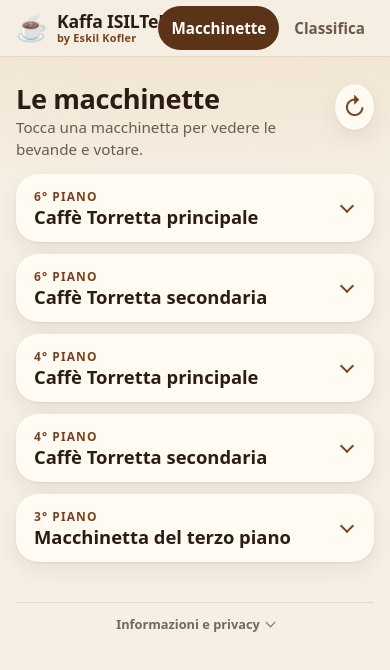
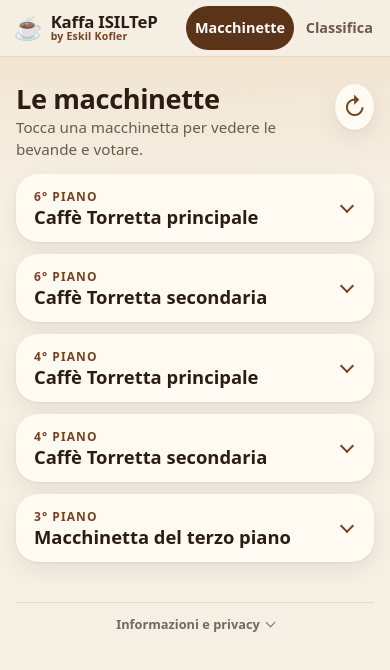
Before and after one commit to EskilKofler/mokatvisor, a website: page index.html in a window 390 px wide. Drawn offline with Linux system fonts and the light colour scheme; no server answers.

Commit message:
Intestazione: il marchio non tocca più i pulsanti (dimensioni in vw e nome con puntini)
Co-Authored-By: Claude Sonnet 5.5 <noreply@anthropic.com>

```diff
--- a/style.css
+++ b/style.css
@@ -54,37 +54,23 @@ h1, h2, h3, p { margin: 0; }
   -webkit-backdrop-filter: blur(12px); backdrop-filter: blur(12px);
 }
 .topbar-in {
-  max-width: 760px; height: 56px; margin: 0 auto; padding: 0 12px 0 16px;
-  display: flex; align-items: center; justify-content: space-between; gap: 8px;
+  max-width: 760px; height: 56px; margin: 0 auto; padding: 0 clamp(6px, 2vw, 12px) 0 clamp(10px, 3.5vw, 16px);
+  display: flex; align-items: center; justify-content: space-between; gap: clamp(3px, 1.5vw, 8px);
 }
-.brand { display: flex; align-items: center; gap: 9px; min-height: 44px; min-width: 0; color: var(--ink); text-decoration: none; white-space: nowrap; }
-.brand-logo { font-size: 1.6rem; line-height: 1; }
-.brand-text { display: flex; flex-direction: column; justify-content: center; line-height: 1.1; min-width: 0; }
-.brand-name { font-size: 1.1rem; font-weight: 800; letter-spacing: -.01em; }
-.brand-by { font-size: .68rem; font-weight: 600; letter-spacing: .02em; color: var(--accent); }
+/* Tutto scala con la larghezza dello schermo (clamp + vw) e il nome può accorciarsi con "…":
+   così il marchio non tocca mai i pulsanti, qualunque sia il carattere del telefono */
+.brand { display: flex; align-items: center; gap: clamp(5px, 2vw, 9px); flex: 1 1 auto; min-width: 0; min-height: 44px; color: var(--ink); text-decoration: none; white-space: nowrap; }
+.brand-logo { flex: none; font-size: clamp(1.2rem, 6vw, 1.6rem); line-height: 1; }
+.brand-text { display: flex; flex-direction: column; justify-content: center; min-width: 0; line-height: 1.1; }
+.brand-name { overflow: hidden; text-overflow: ellipsis; font-size: clamp(.82rem, 4.3vw, 1.1rem); font-weight: 800; letter-spacing: -.01em; }
+.brand-by { overflow: hidden; text-overflow: ellipsis; font-size: clamp(.58rem, 2.7vw, .68rem); font-weight: 600; letter-spacing: .02em; color: var(--accent); }
 .nav-links { display: flex; gap: 2px; flex: none; }
 .nav-link {
-  display: inline-flex; align-items: center; min-height: 44px; padding: 0 13px; border-radius: 999px;
-  color: var(--muted); font-size: .95rem; font-weight: 700; text-decoration: none; white-space: nowrap;
+  display: inline-flex; align-items: center; min-height: 44px; padding: 0 clamp(6px, 2.4vw, 13px); border-radius: 999px;
+  color: var(--muted); font-size: clamp(.76rem, 3.7vw, .95rem); font-weight: 700; text-decoration: none; white-space: nowrap;
 }
 .nav-link:hover { background: var(--cream); color: var(--ink); }
 .nav-link[aria-current="page"] { background: var(--espresso); color: #fff; }
-@media (max-width: 380px) {
-  .topbar-in { padding: 0 8px 0 12px; gap: 4px; }
-  .brand { gap: 6px; }
-  .brand-logo { font-size: 1.35rem; }
-  .brand-name { font-size: .95rem; }
-  .brand-by { font-size: .62rem; }
-  .nav-link { padding: 0 7px; font-size: .82rem; }
-}
-@media (max-width: 350px) { /* telefoni molto stretti (320 px): icona, nome e due voci devono starci senza toccarsi */
-  .topbar-in { padding: 0 6px 0 10px; gap: 3px; }
-  .brand { gap: 5px; }
-  .brand-logo { font-size: 1.2rem; }
-  .brand-name { font-size: .86rem; }
-  .brand-by { font-size: .58rem; }
-  .nav-link { padding: 0 6px; font-size: .78rem; }
-}
 /* La barra è fissa: la pagina parte sotto di lei e i salti ad ancora non finiscono nascosti */
 body { padding-top: calc(56px + env(safe-area-inset-top)); }
 html { scroll-padding-top: calc(72px + env(safe-area-inset-top)); }
```
